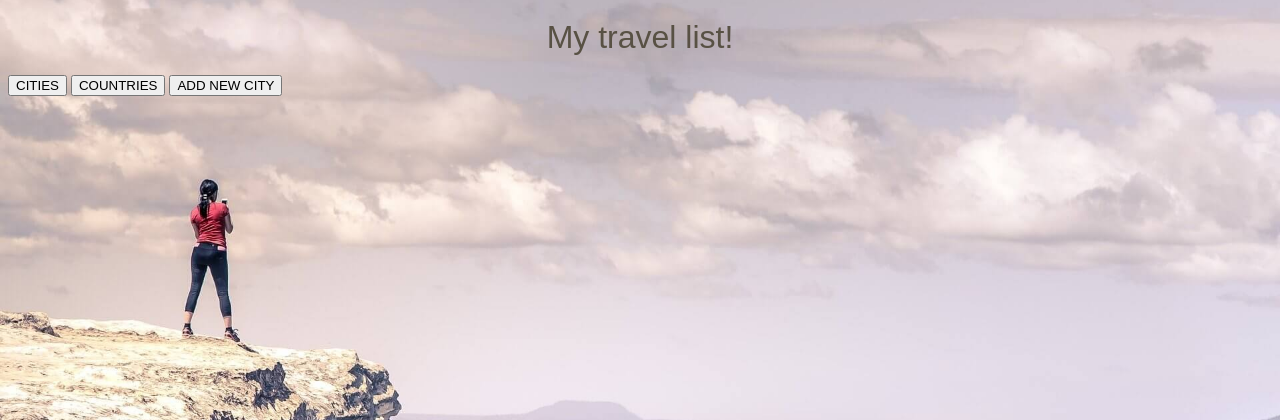
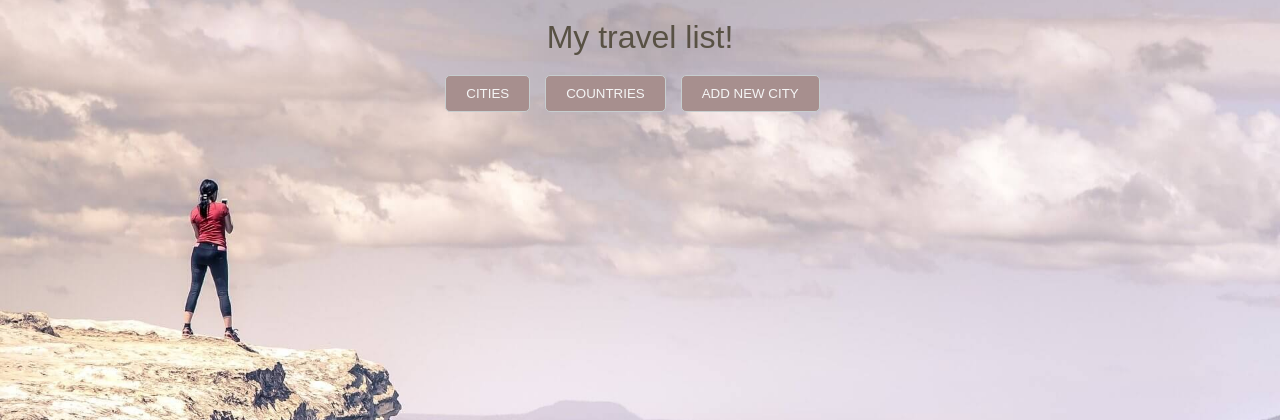
Before and after one commit to mirkiy/travel_bucket_list_python, a Flask app: page / in a window 1280 px wide. Shown: the top 420 px of the page. Run offline with Flask 2, Linux system fonts and the light colour scheme.

Commit message:
buttons - homepage styling

```diff
--- /dev/null
+++ b/static/css/buttons.css
@@ -0,0 +1,34 @@
+.btn_cities {
+  border: 0.8px rgb(199, 206, 207) solid;
+  border-radius: 5px;
+  padding: 10px 20px;
+  margin-right: 15px;
+  text-align: center;
+  background-color: #a78f8e;
+  /* color: #878787; */
+  color: whitesmoke;
+  transition-duration: 0.4s;
+}
+
+.btn_countries_list {
+  border: 0.8px rgb(199, 206, 207) solid;
+  border-radius: 5px;
+  padding: 10px 20px;
+  margin-right: 15px;
+  text-align: center;
+  background-color: #a78f8e;
+  /* color: #878787; */
+  color: whitesmoke;
+  transition-duration: 0.4s;
+}
+.btn_add_new_city {
+  border: 0.8px rgb(199, 206, 207) solid;
+  border-radius: 5px;
+  padding: 10px 20px;
+  margin-right: 15px;
+  text-align: center;
+  background-color: #a78f8e;
+  /* color: #878787; */
+  color: whitesmoke;
+  transition-duration: 0.4s;
+}
--- a/static/css/nav.css
+++ b/static/css/nav.css
@@ -0,0 +1,5 @@
+.nav_destinations_main {
+  display: flex;
+  justify-content: center;
+  flex-wrap: wrap;
+}
```
Also changed, not shown: templates/cities/to_visit.html (+9 -0 lines), templates/cities/visited.html (+9 -0 lines), static/css/button.css (deleted).
